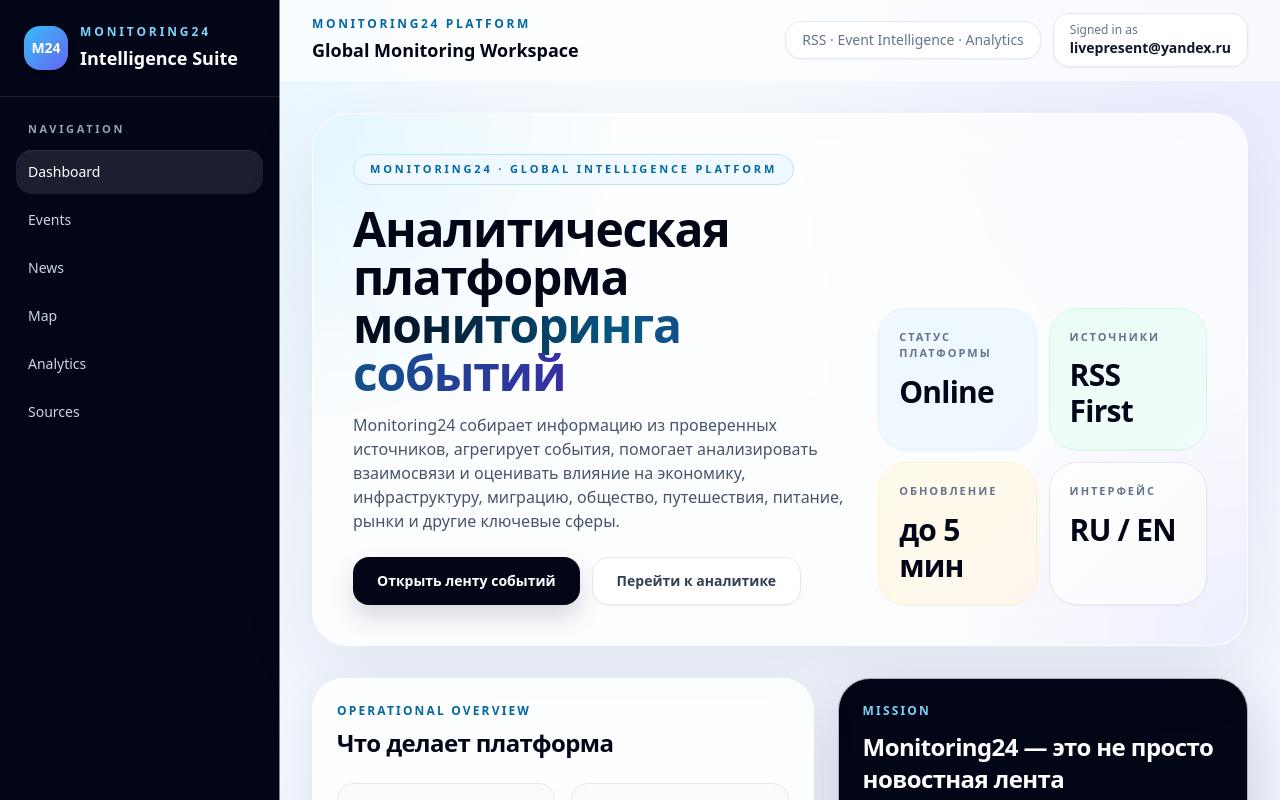
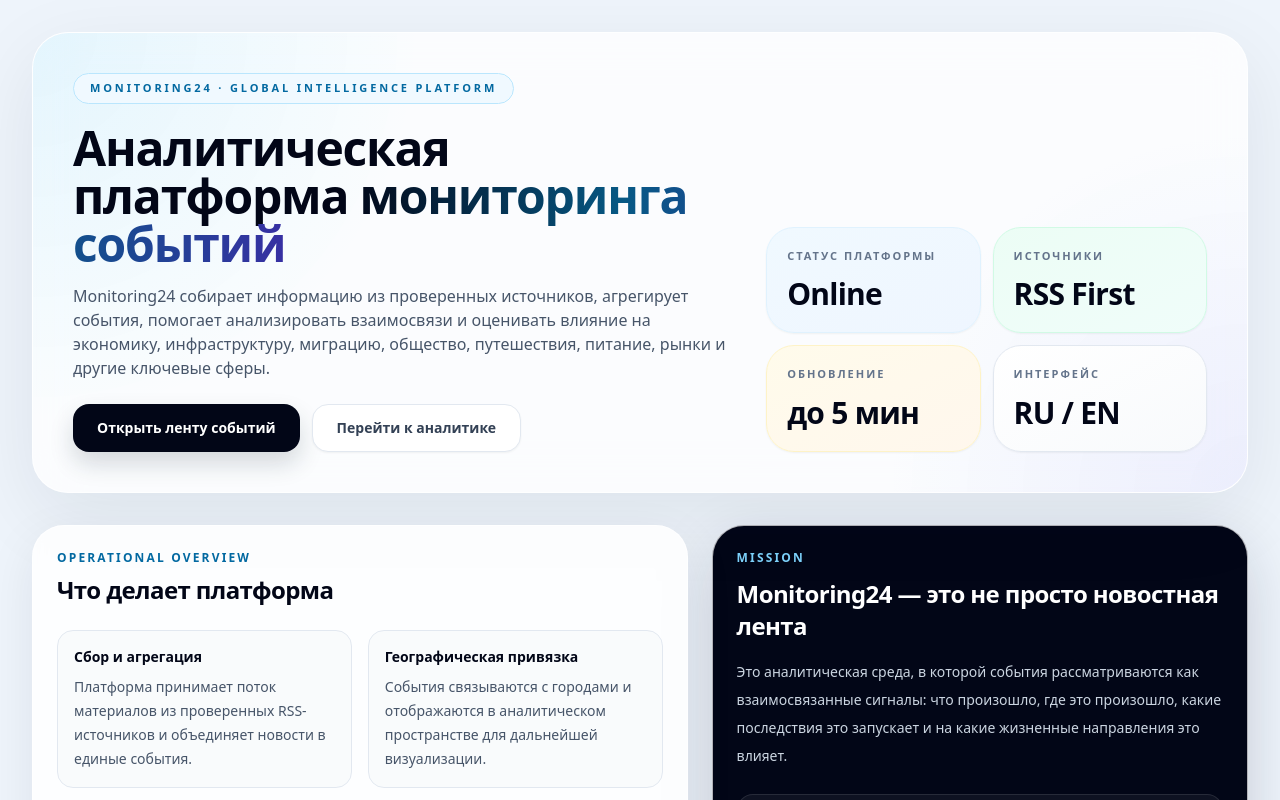
Before and after one commit to WolfRain007/monitoring24-app, a Next.js app: page / in a window 1280 px wide. Shown: the top 800 px of the page. Built offline with nearby package versions, Linux system fonts and the light colour scheme.

Commit message:
Update layout.tsxапв

```diff
--- a/app/layout.tsx
+++ b/app/layout.tsx
@@ -1,6 +1,5 @@
 import type { Metadata } from "next";
 import "./globals.css";
-import AppShell from "@/components/app-shell";
 
 export const metadata: Metadata = {
   title: "Monitoring24",
@@ -15,7 +14,7 @@
   return (
     <html lang="ru">
       <body className="min-h-screen bg-[#eef4fb] text-slate-900 antialiased">
-        <AppShell>{children}</AppShell>
+        {children}
       </body>
     </html>
   );
```
